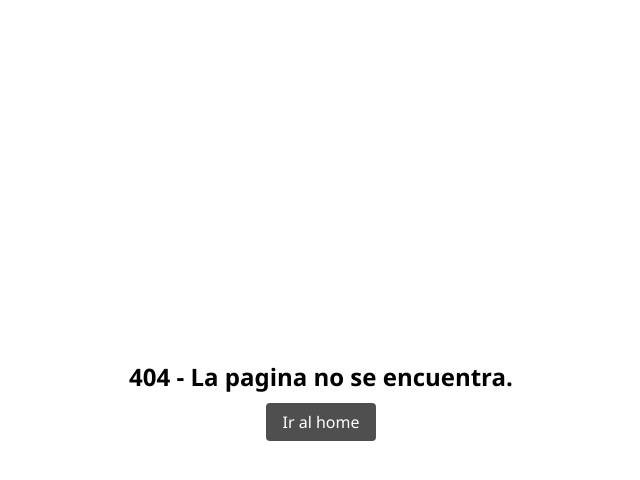
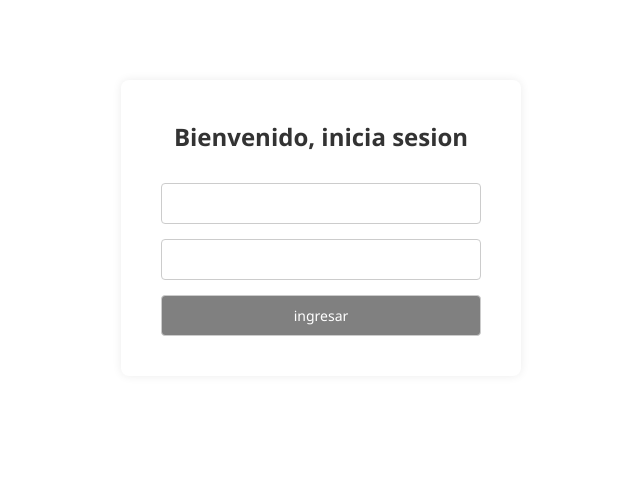
Before and after one commit to Matiasalvarez97/Proyecto-Final, a React (Vite) app: page /Login in a window 1280 px wide. Before the commit this address had no page. Shown: the top 480 px of the page, without its empty margins (319-959 px from the left). Built offline with nearby package versions, Linux system fonts and the light colour scheme.

Commit message:
add: Se agreg login y se estilo el mismo

```diff
--- a/src/assets/components/app.jsx
+++ /dev/null
@@ -1,14 +0,0 @@
-import { Aside } from "./Aside"
-import { Chat } from "./Chat"
-
-const App=() =>{
- return (
-    <main className='app'>
-      <Aside  />
-      <Chat />
-    </main>
-)
-
-}
-
-export {App}
--- a/src/assets/styles/main.css
+++ b/src/assets/styles/main.css
@@ -159,7 +159,63 @@ background-color: white;
 .cont-not-found a:hover{
     background-color:rgb(123, 123, 123) ;
 }
+section form {
+    max-width: 400px;
+    width: 100%;
+    margin: 80px auto;
+    background-color: white;
+    padding: 40px;
+    border-radius: 8px;
+    box-shadow: 0px 0px 10px rgba(0, 0, 0, 0.08);
+    display: flex;
+    flex-direction: column;
+    gap: 15px;
+}
 
+section h2 {
+    text-align: center;
+    margin-bottom: 15px;
+    color: #333;
+}
+
+section form input {
+    padding: 10px;
+    border-radius: 4px;
+    border: 1px solid #ccc;
+    font-size: 14px;
+}
+
+section form input:focus {
+    outline: 1px solid #9c9c9c;
+}
+
+section form button {
+    padding: 10px;
+    border-radius: 4px;
+    border: 1px solid #ccc;
+    background-color: gray;
+    color: white;
+    cursor: pointer;
+    transition: all .2s;
+    font-size: 14px;
+}
+
+section form button:hover {
+    background-color: white;
+    color: #888888;
+}
+
+section form a {
+    text-decoration: none;
+    color: rgb(79, 79, 79);
+    font-weight: 500;
+    font-size: 14px;
+    text-align: center;
+}
+
+section form a:hover {
+    text-decoration: underline;
+}
 @media (max-width: 880px) {
     aside{
         display: none;
--- /dev/null
+++ b/src/pages/Home.jsx
@@ -0,0 +1,14 @@
+import { Aside } from "../assets/components/Aside"
+import { Chat } from "../assets/components/Chat"
+
+const Home=() =>{
+ return (
+    <main className='app'>
+      <Aside  />
+      <Chat />
+    </main>
+)
+
+}
+
+export { Home }
--- /dev/null
+++ b/src/pages/Login.jsx
@@ -0,0 +1,15 @@
+const Login = () => {
+    return(
+       <section>
+        <form>
+            <h2>Bienvenido, inicia sesion</h2>
+            <input type="email" />
+            <input type="password" />
+            <button>ingresar</button>
+        </form>
+       </section>
+    )
+
+}
+
+export { Login }
--- a/src/router/RouterApp.jsx
+++ b/src/router/RouterApp.jsx
@@ -1,12 +1,14 @@
 import {BrowserRouter,Routes,Route } from "react-router-dom"
-import { App } from "../assets/components/app"
+import { Home } from "../pages/Home"
 import { NotFound } from "../pages/NotFound"
+import { Login } from "../pages/Login"
 
 const RouterApp = () => {
     return (
         <BrowserRouter>
         <Routes>
-            <Route path="/" element={<App/>} />
+            <Route path="/" element={<Home/>} />
+            <Route path="/Login" element={<Login />}/>
             <Route path="*" element={<NotFound/>}/>
         </Routes>
         </BrowserRouter>
```
